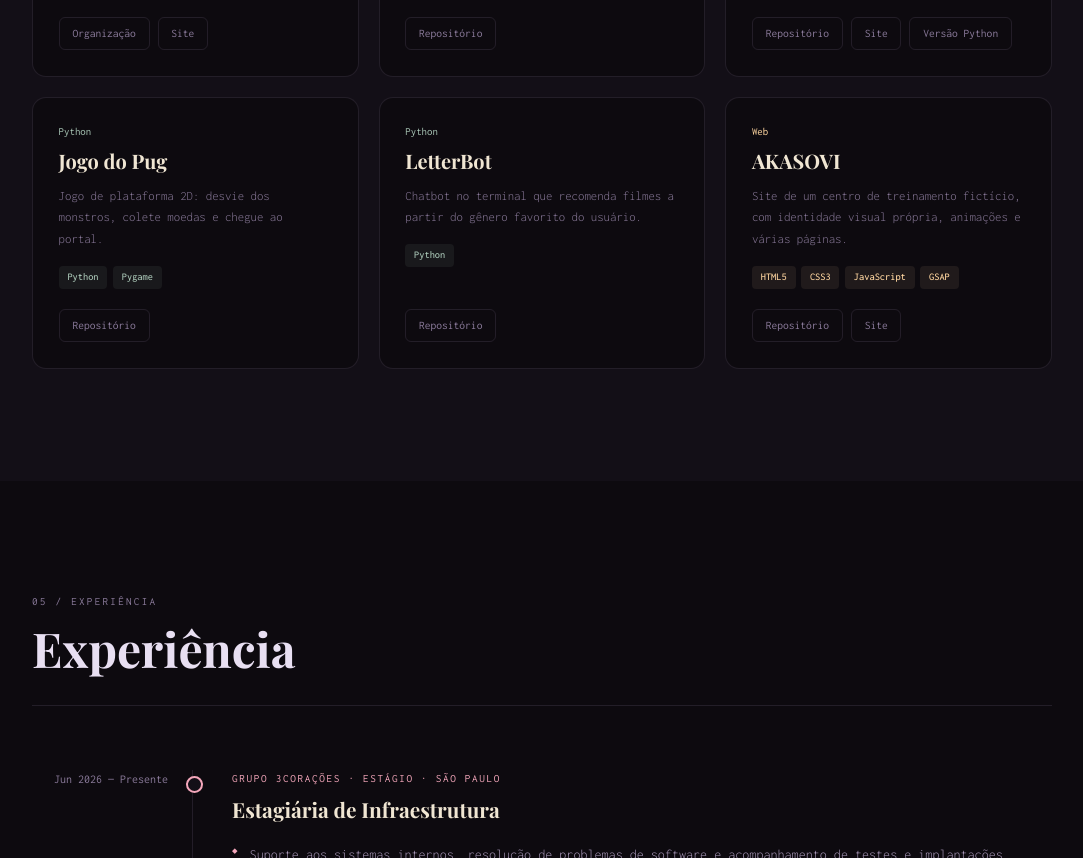
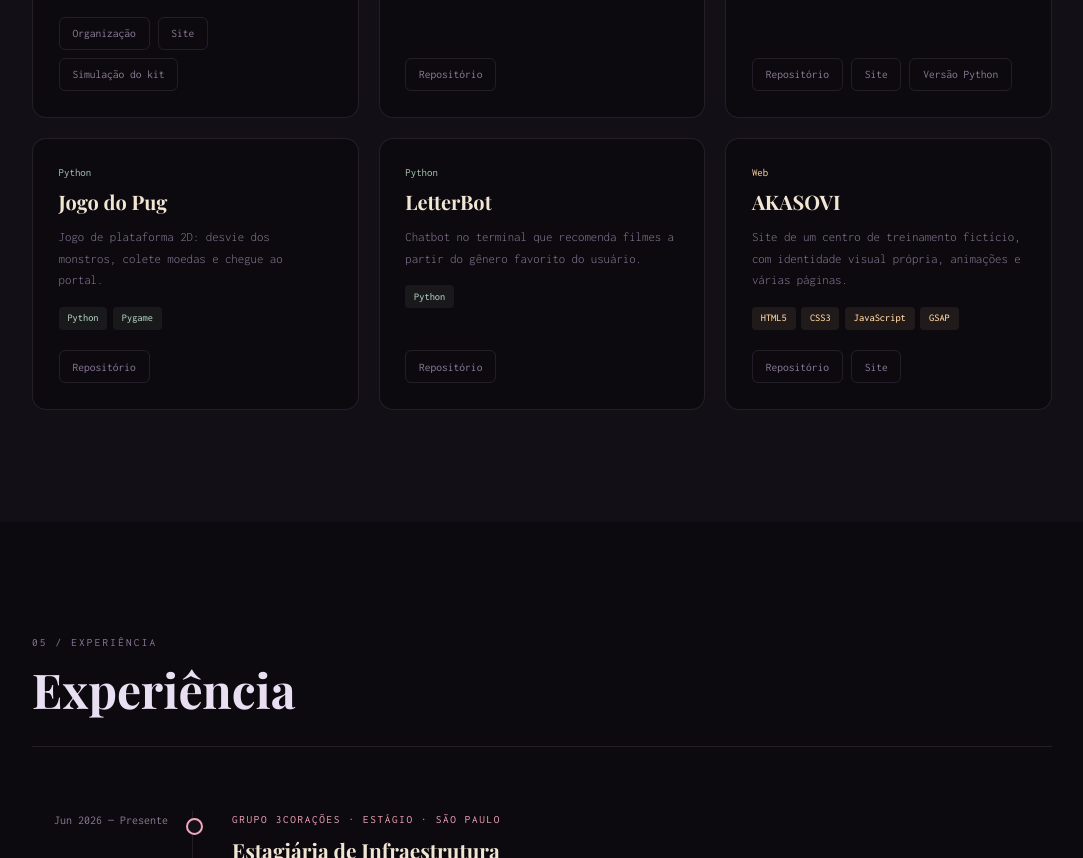
Before and after one commit to SofiaHagio/Portifolio, a plain HTML site: page index.html in a window 1280 px wide. Shown: the part 2774-3632 px from the top of the page, without its empty margins (98-1181 px from the left). Drawn offline with nearby package versions, Linux system fonts and the light colour scheme.

Commit message:
feat: add kit simulation link to DisasterLink

```diff
--- a/index.html
+++ b/index.html
@@ -196,6 +196,7 @@
               <div class="project-links">
                 <a href="https://github.com/SpaceConnect-DisasterLink" target="_blank">Organização</a>
                 <a href="https://disasterlink-webdevelopment.vercel.app/" target="_blank">Site</a>
+                <a href="https://wokwi.com/projects/465923138582135809" target="_blank">Simulação do kit</a>
               </div>
             </div>
 
```
